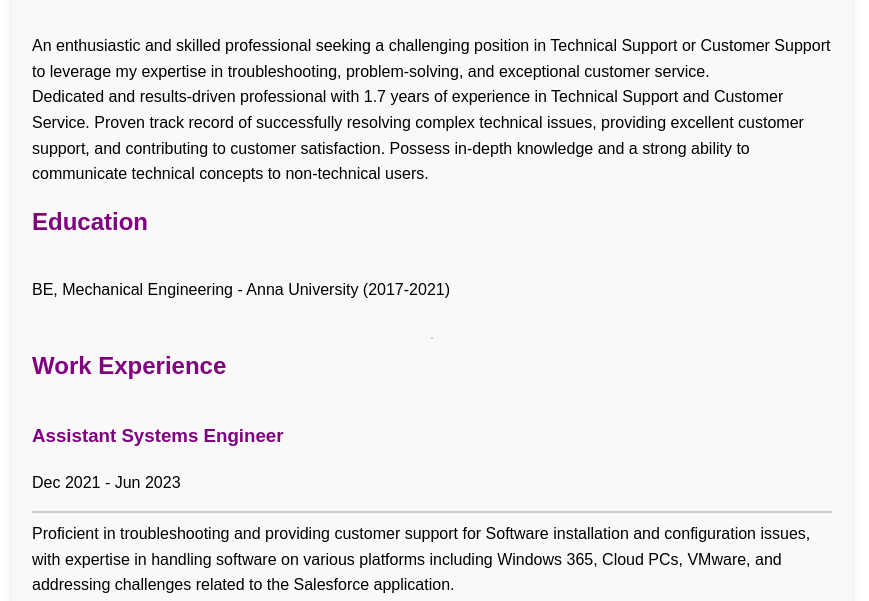
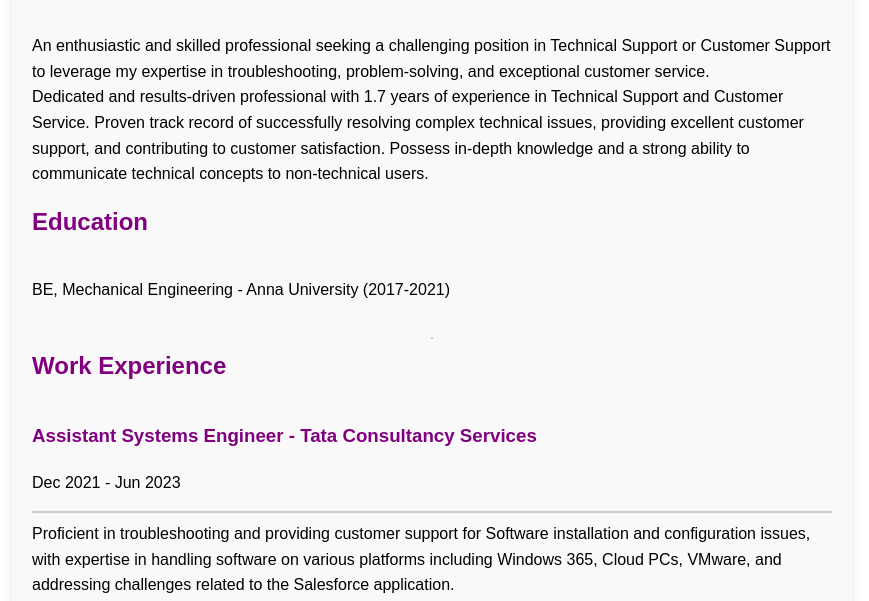
Before and after one commit to Poornachandran14/Poorna.html, a plain HTML site: page index.html in a window 1280 px wide. Shown: the part 199-800 px from the top of the page, without its empty margins (208-1077 px from the left). Drawn offline with Linux system fonts and the light colour scheme.

Commit message:
Update index.html

```diff
--- a/index.html
+++ b/index.html
@@ -76,7 +76,7 @@
         <h2>Work Experience</h2>
         <ul>
             <li>
-                <h3>Assistant Systems Engineer</h3>
+                <h3>Assistant Systems Engineer - Tata Consultancy Services</h3>
                 <p>Dec 2021 - Jun 2023</p>
                 <hr>
                 <ul>
```
